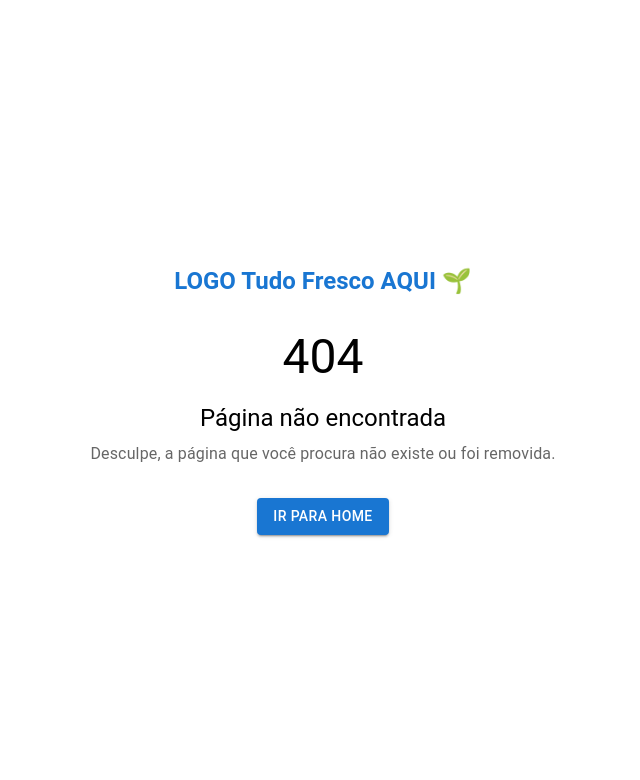
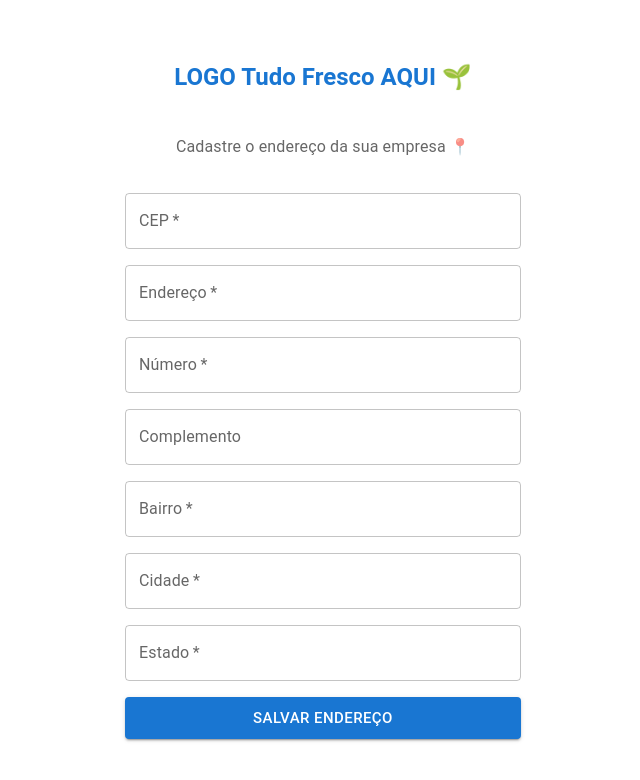
Before and after one commit to Tudo-Fresco/frontend, a React (Vite) app in the folder tudo-fresco/: page /address in a window 1280 px wide. Before the commit this address had no page. Shown: the top 780 px of the page, without its empty margins (317-957 px from the left). Built offline with nearby package versions, Linux system fonts and the light colour scheme.

Commit message:
Address page implemented

```diff
--- a/tudo-fresco/src/App.tsx
+++ b/tudo-fresco/src/App.tsx
@@ -1,11 +1,11 @@
 // src/App.tsx
-import React from 'react';
 import { BrowserRouter as Router, Routes, Route } from 'react-router-dom';
 import { ThemeProvider } from './context/ThemeContext';
 import Login from './pages/Login';
 import PublicHome from './pages/PublicHome';
 import NotFound from './pages/NotFound';
 import Register from './pages/Register';
+import CreateAddress from './pages/CreateAddress';
 
 const App = () => {
   return (
@@ -14,6 +14,7 @@ const App = () => {
         <Routes>
           <Route path="/login" element={<Login />} />
           <Route path="/register" element={<Register />} />
+          <Route path="/address" element={<CreateAddress />} />
           <Route path="/" element={<PublicHome />} />
           {/* Add other routes here */}
           <Route path="*" element={<NotFound />} /> {/* <- Catch-all route */}
--- /dev/null
+++ b/tudo-fresco/src/pages/CreateAddress.tsx
@@ -0,0 +1,167 @@
+import React, { useState } from 'react';
+import { Box, Button, Container, TextField, Typography, CircularProgress, Snackbar, Alert } from '@mui/material';
+import Logo from '../components/Logo';
+import { useNavigate } from 'react-router-dom';
+import { create } from '../services/AddressService';
+import ErrorBanner from '../components/ErrorBanner';
+import AddressRequestModel from '../models/AddressRequestMode';
+
+const CreateAddress = () => {
+  const navigate = useNavigate();
+  const [addressData, setAddressData] = useState<AddressRequestModel>({
+    zip_code: '',
+    street_address: '',
+    latitude: 0,
+    longitude: 0,
+    province: '',
+    city: '',
+    neighbourhood: '',
+    number: '',
+    additional_info: '',
+  });
+  const [isLoading, setIsLoading] = useState(false);
+  const [error, setError] = useState('');
+  const [showError, setShowError] = useState(false);
+  const [successToast, setSuccessToast] = useState(false);
+
+  const handleChange = (e: React.ChangeEvent<HTMLInputElement>) => {
+    const { name, value } = e.target;
+    setAddressData((prev) => ({
+      ...prev,
+      [name]: value,
+    }));
+  };
+
+  const handleCreate = async (e: React.FormEvent) => {
+    e.preventDefault();
+    setIsLoading(true);
+    setShowError(false);
+
+    try {
+      await create(addressData);
+      setSuccessToast(true);
+      navigate('/');
+    } catch (err: any) {
+      setError(err.message ?? 'Falha ao criar endereço');
+      setShowError(true);
+    } finally {
+      setIsLoading(false);
+    }
+  };
+
+  return (
+    <Container maxWidth="xs" sx={{ minHeight: '100vh', display: 'flex', alignItems: 'center' }}>
+      <Box
+        component="form"
+        onSubmit={handleCreate}
+        sx={{
+          width: '100%',
+          display: 'flex',
+          flexDirection: 'column',
+          gap: 2,
+        }}
+      >
+        <Box sx={{ display: 'flex', justifyContent: 'center', mb: 3 }}>
+          <Logo />
+        </Box>
+
+        <Typography variant="subtitle1" textAlign="center" color="text.secondary">
+          Cadastre o endereço da sua empresa 📍
+        </Typography>
+
+        <ErrorBanner
+          message={error}
+          open={showError}
+          onClose={() => setShowError(false)}
+        />
+
+        <TextField
+          label="CEP"
+          name="zip_code"
+          fullWidth
+          required
+          value={addressData.zip_code}
+          onChange={handleChange}
+          disabled={isLoading}
+        />
+        <TextField
+          label="Endereço"
+          name="street_address"
+          fullWidth
+          required
+          value={addressData.street_address}
+          onChange={handleChange}
+          disabled={isLoading}
+        />
+        <TextField
+          label="Número"
+          name="number"
+          fullWidth
+          required
+          value={addressData.number}
+          onChange={handleChange}
+          disabled={isLoading}
+        />
+        <TextField
+          label="Complemento"
+          name="additional_info"
+          fullWidth
+          value={addressData.additional_info}
+          onChange={handleChange}
+          disabled={isLoading}
+        />
+        <TextField
+          label="Bairro"
+          name="neighbourhood"
+          fullWidth
+          required
+          value={addressData.neighbourhood}
+          onChange={handleChange}
+          disabled={isLoading}
+        />
+        <TextField
+          label="Cidade"
+          name="city"
+          fullWidth
+          required
+          value={addressData.city}
+          onChange={handleChange}
+          disabled={isLoading}
+        />
+        <TextField
+          label="Estado"
+          name="province"
+          fullWidth
+          required
+          value={addressData.province}
+          onChange={handleChange}
+          disabled={isLoading}
+        />
+        <Button
+          variant="contained"
+          color="primary"
+          size="large"
+          type="submit"
+          disabled={isLoading}
+          startIcon={isLoading ? <CircularProgress size={24} color="inherit" /> : null}
+        >
+          {isLoading ? 'Salvando...' : 'Salvar Endereço'}
+        </Button>
+      </Box>
+
+      {/* Toast de sucesso */}
+      <Snackbar
+        open={successToast}
+        autoHideDuration={3000}
+        onClose={() => setSuccessToast(false)}
+        anchorOrigin={{ vertical: 'top', horizontal: 'center' }}
+      >
+        <Alert onClose={() => setSuccessToast(false)} severity="success" variant="filled" sx={{ width: '100%' }}>
+          Endereço criado com sucesso!
+        </Alert>
+      </Snackbar>
+    </Container>
+  );
+};
+
+export default CreateAddress;
--- /dev/null
+++ b/tudo-fresco/src/services/AddressService.ts
@@ -0,0 +1,10 @@
+import AddressRequestModel from '../models/AddressRequestMode';
+import { ApiConnector } from '../utils/ApiConnector';
+
+const api = new ApiConnector();
+
+ export async function create(addressData: AddressRequestModel): Promise<void> {
+    await api.post<void>('/store', JSON.stringify(addressData), {
+      'Content-Type': 'application/json',
+    });
+  }
```
